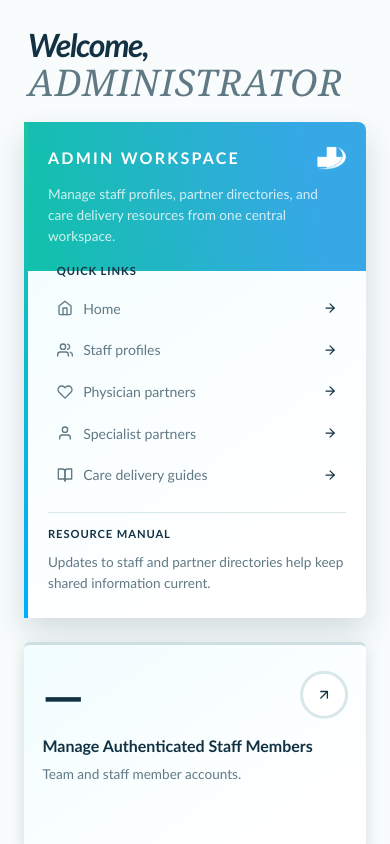
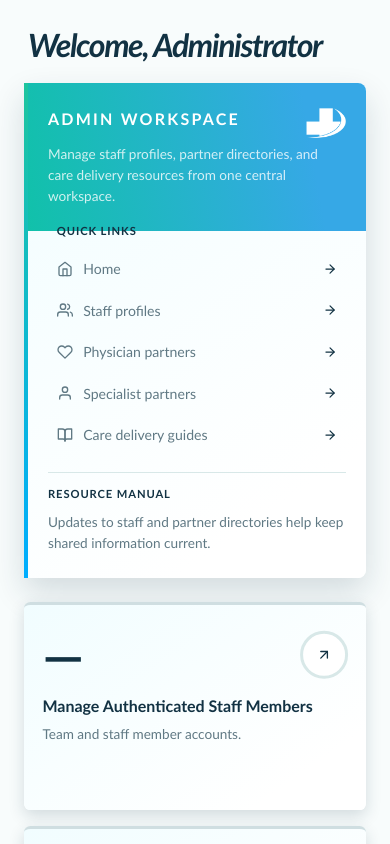
Before and after one commit to ZachScott123/Medicuro-resource-manual, a Next.js app: page /admin in a window 390 px wide. Shown: the top 844 px of the page. Built offline with nearby package versions, Linux system fonts and the light colour scheme; no server answers.

Commit message:
Admin Portal Design Update - Fixed a few issues with display and color schemes.

```diff
--- a/app/admin/page.js
+++ b/app/admin/page.js
@@ -26,7 +26,7 @@ export default async function Admin() {
   return (
     <div className="directory-page mx-auto">
       <header className="admin-page-heading">
-        <h1>Welcome, <span className="admin-page-name">{currentUser.name || "Administrator"}</span></h1>
+        <h1>Welcome, {currentUser.name || "Administrator"}</h1>
       </header>
       <div className="admin-dashboard-layout">
         <aside className="admin-sidebar" aria-label="Admin workspace information">
--- a/app/globals.css
+++ b/app/globals.css
@@ -1564,19 +1564,10 @@ body:has(.admin-notes) {
 }
 
 .admin-page-heading {
+	color: #134d68;
 	margin: clamp(1.75rem, 4vw, 3rem) auto 0;
 	max-width: 78rem;
 	padding-inline: 0.25rem;
-}
-
-.admin-page-name {
-	color: var(--muted-ink);
-	font-family:Cambria, Cochin, Georgia, Times, 'Times New Roman', serif;
-	font-style: italic;
-	font-weight: 400;
-	font-size: clamp(2.3rem, 4vw, 2.5rem);
-	text-transform: uppercase;
-	letter-spacing: 0.02em;
 }
 
 .admin-page-kicker {
@@ -1898,7 +1889,7 @@ body:has(.admin-notes) {
 
 .admin-email-chip button:hover,
 .admin-email-chip button:focus-visible {
-	background: #a7a7a76b;
+	background: #a7a7a738;
 	color: var(--ink);
 }
 
@@ -2289,8 +2280,10 @@ body:has(.admin-notes) {
 }
 
 .admin-menu-logo {
-	height: clamp(1rem, 6vw, 2rem);
-	width: clamp(1.8rem, 5vw, 2.5rem);
+	flex: 0 0 40px;
+	height: 32px;
+	object-fit: contain;
+	width: 40px;
 }
 
 /* ----- Keyframes for Animated UI ----- */
```
